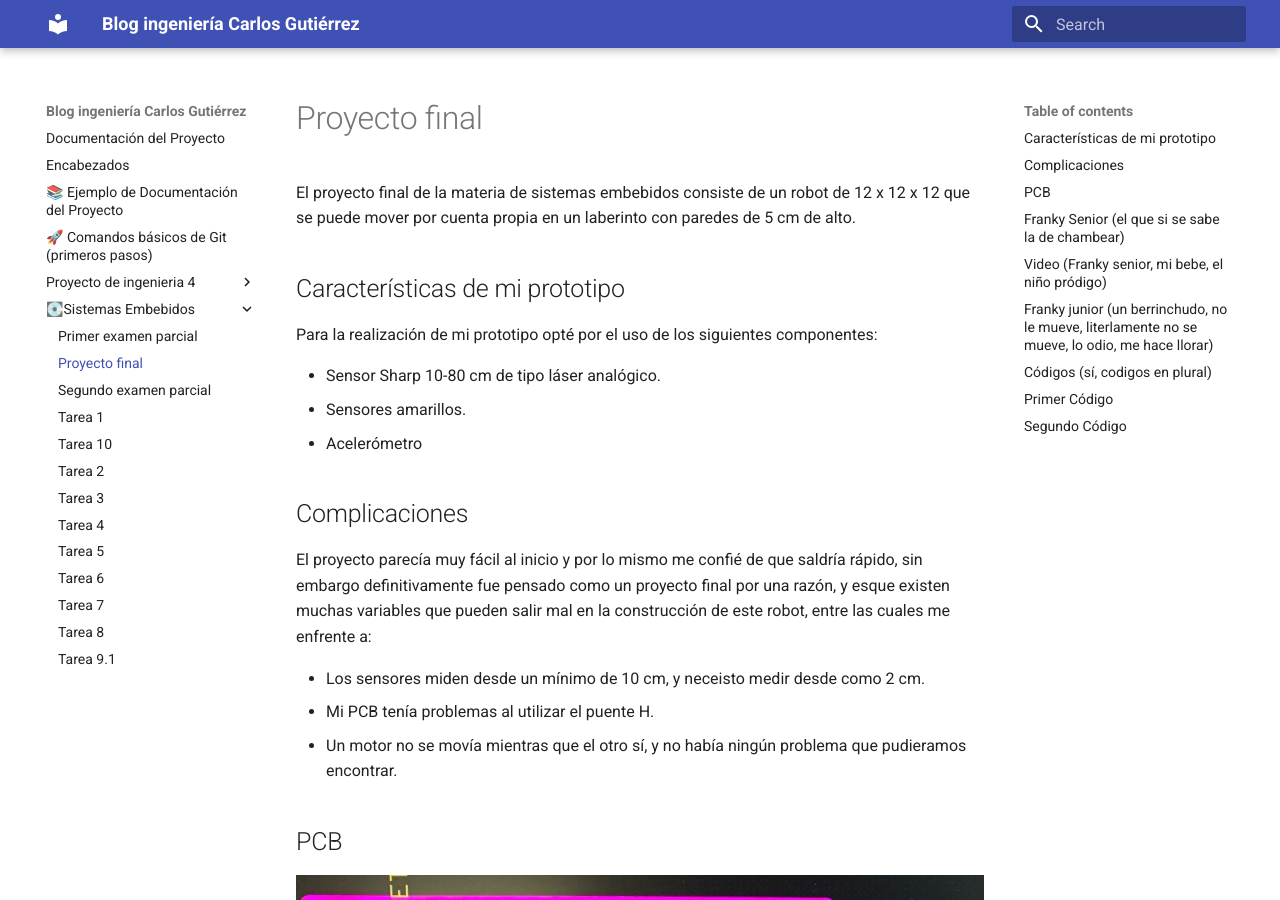
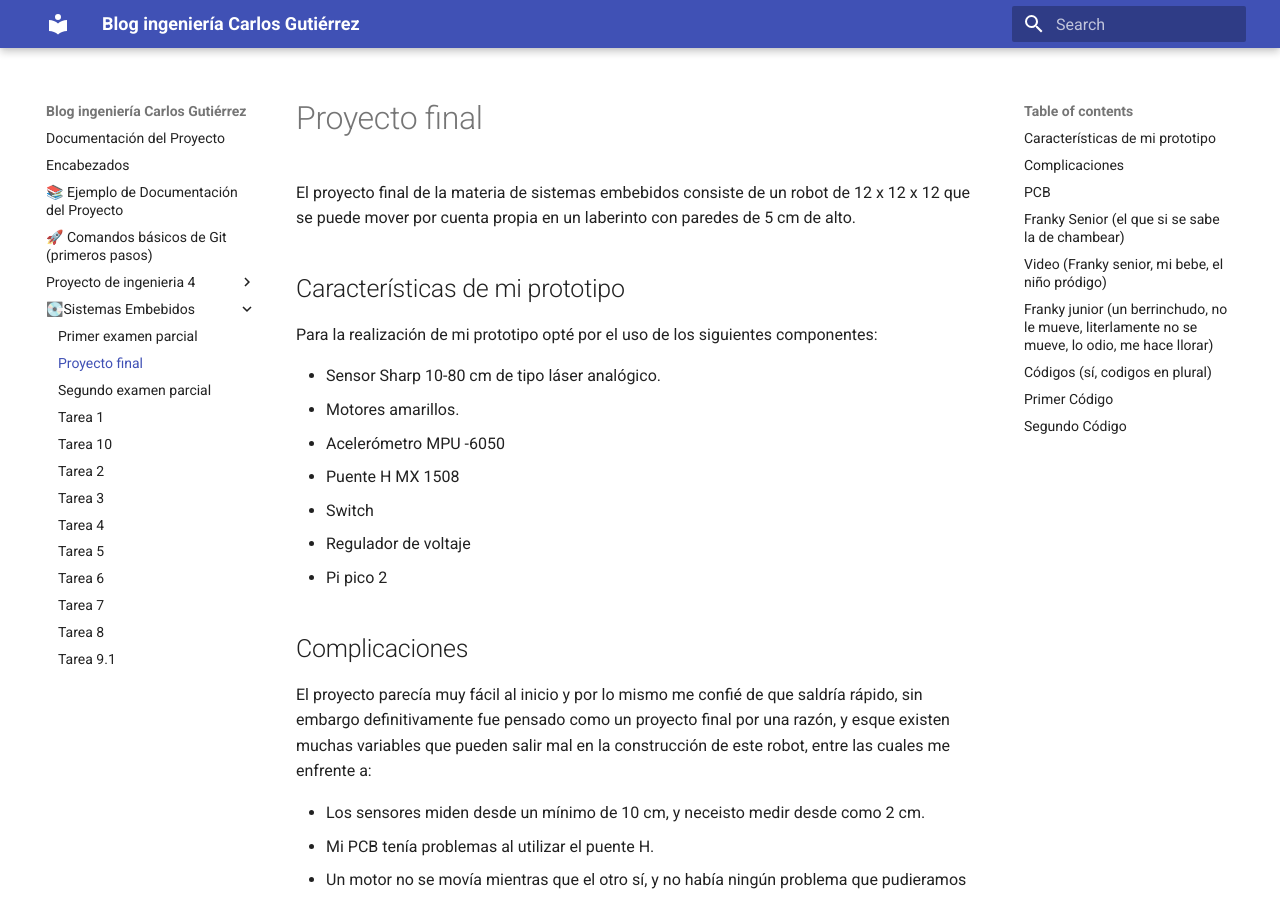
Before and after one commit to CharlyBoy005/Portafolio_IBERO_Carlos-Gutierrez, an MkDocs documentation site: the page built from docs/💽Sistemas_Embebidos/Salvando_el_semestre.md, in a window 1280 px wide and 900 px high. Built offline with MkDocs 1.6.1 and Material for MkDocs 9.7.7, drawn with Linux system fonts in a browser that asks for light colours; some of the changed text lies outside the part shown.

Commit message:
Añadi todo al proyecto final

```diff
--- a/docs/💽Sistemas_Embebidos/Salvando_el_semestre.md
+++ b/docs/💽Sistemas_Embebidos/Salvando_el_semestre.md
@@ -8,8 +8,13 @@ El proyecto final de la materia de sistemas embebidos consiste de un robot  de 1
 Para la realización de mi prototipo opté por el uso de los siguientes componentes:
 
 - Sensor Sharp 10-80 cm de tipo láser analógico.
-- Sensores amarillos.
-- Acelerómetro
+- Motores amarillos.
+- Acelerómetro MPU -6050
+- Puente H MX 1508
+- Switch
+- Regulador de voltaje
+- Pi pico 2
+
 
 ## Complicaciones
 
@@ -22,6 +27,8 @@ El proyecto parecía muy fácil al inicio y por lo mismo me confié de que saldr
 ## PCB
 
 ![Diagrama de señal prefiltrado](../recursos/imgs/PLACS.jpeg)
+
+![Diagrama de señal prefiltrado](../recursos/imgs/PLACA.jpeg)
 
 ## Franky Senior (el que si se sabe la de chambear)
 
```
Also changed, not shown: other parts of docs/💽Sistemas_Embebidos/Salvando_el_semestre.md (+3 -1 lines), docs/recursos/imgs/PLACA.jpeg (added).
